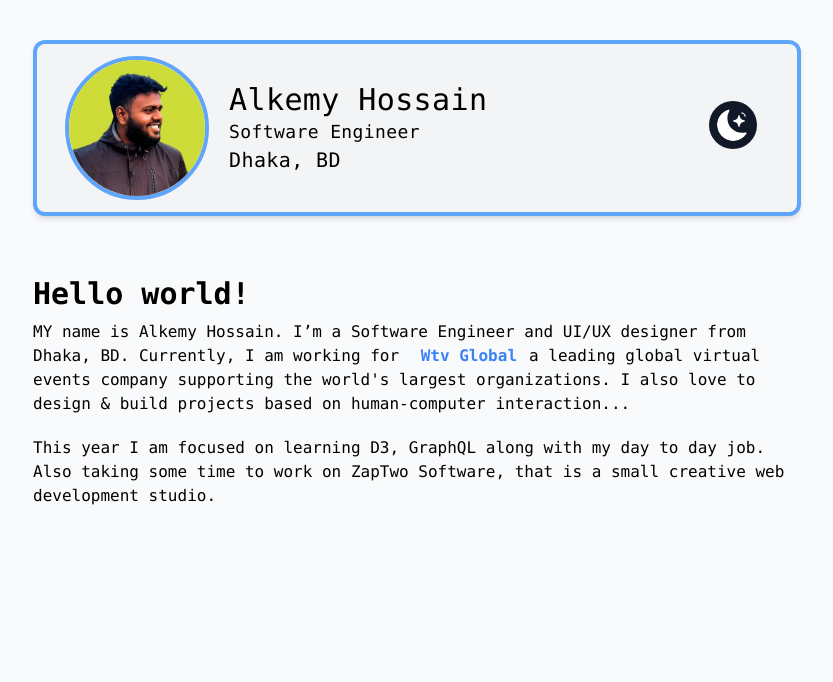
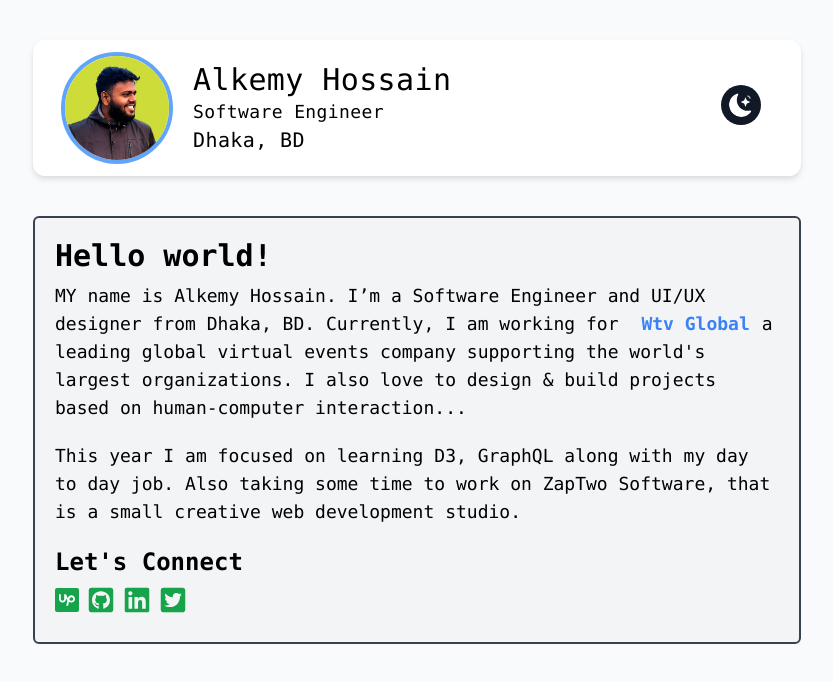
Before and after one commit to CsAlkemy/portfolio, a Gatsby site: page / in a window 1280 px wide. Shown: the whole page, without its empty margins (223-1056 px from the left). Built offline with nearby package versions, Linux system fonts and the light colour scheme; Gatsby itself is replaced by a stand-in of ours.

Commit message:
about section done

```diff
--- a/src/components/Home/About.js
+++ b/src/components/Home/About.js
@@ -1,24 +1,60 @@
 import React from "react"
 import Data from "../../data/Data.json"
+import { FaTwitterSquare, FaLinkedin, FaGithubSquare } from "react-icons/fa"
+import { SiUpwork } from "react-icons/si"
 
 const About = props => {
-  console.log(Data)
   return (
-    <div className="px-5 md:px-0 my-10  dark:bg-transparent dark:text-gray-50 py-5">
+    <div className="px-5 my-10 mx-3 md:mx-0 bg-gray-100  dark:bg-transparent border-2 border-gray-700 dark:text-gray-50 py-5 rounded-md">
       <div className="text-2xl md:text-3xl font-bold mb-2">
         {Data.about.title}
       </div>
-      <div className="text-justify md:text-left mb-5 text-sm md:text-base">
+
+      <div className="text-justify md:text-left mb-5 text-base md:text-lg">
         {Data.about.intro}{" "}
         <span className="text-blue-500 px-2 mx-1 font-bold hover:bg-cyan-500 hover:text-black">
-          <a href={Data.about.link} target="_blank">
+          <a href={Data.about.link} target="_blank" rel="noreferrer">
             {Data.about.company}
           </a>
         </span>
         {Data.about.aboutCompany}
       </div>
-      <div className="text-justify md:text-left text-sm md:text-base">
+
+      <div className="text-justify md:text-left text-base md:text-lg">
         {Data.about.plan}
+      </div>
+      <div>
+        <div className="text-2xl mt-5 font-bold">Let's Connect</div>
+        <div className="flex gap-x-2 items-center my-2">
+          <a
+            href="https://www.upwork.com/workwith/alkemyhossain"
+            target="_blank"
+            rel="noreferrer"
+          >
+            <SiUpwork className="h-6 w-6 text-white dark:text-gray-900 bg-green-600 px-1 rounded-sm" />
+          </a>
+          <a
+            href="https://github.com/CsAlkemy"
+            target="_blank"
+            rel="noreferrer"
+          >
+            <FaGithubSquare className="h-7 w-7 text-green-600 " />
+          </a>
+          <a
+            href="https://www.linkedin.com/in/aalkemy/"
+            target="_blank"
+            rel="noreferrer"
+          >
+            <FaLinkedin className="h-7 w-7 text-green-600 " />
+          </a>
+          <a
+            href="https://twitter.com/HossainAlkemy"
+            target="_blank"
+            rel="noreferrer"
+          >
+            <FaTwitterSquare className="h-7 w-7 text-green-600" />
+          </a>
+        </div>
       </div>
     </div>
   )
--- a/src/components/Home/ProfileCard.js
+++ b/src/components/Home/ProfileCard.js
@@ -8,12 +8,12 @@ const ProfileCard = () => {
   const [themeColor, setTheme] = useDarkMode()
   return (
     <>
-      <div className="dark:bg-black bg-gray-100 px-4 md:px-7 py-3 mx-3 md:mx-0 rounded-xl border-4 border-blue-400 shadow-md flex justify-between items-center">
+      <div className="dark:bg-black bg-white drop-shadow-md px-4 md:px-7 py-3 mx-3 md:mx-0 rounded-xl flex justify-between items-center">
         <div className="flex items-center gap-5">
           <img
             src={ProfileImage}
             alt="profile right face"
-            className="w-20 h-20 md:w-36 md:h-36 rounded-full object-cover object-center border-4 border-blue-400"
+            className="w-20 h-20 md:w-28 md:h-28 rounded-full object-cover object-center border-4 border-blue-400"
           />
           <div className="tracking-wide">
             <p className="dark:text-white text-xl md:text-3xl font-medium">
@@ -33,9 +33,9 @@ const ProfileCard = () => {
             className="cursor-pointer"
           >
             {themeColor === "dark" ? (
-              <BsFillMoonStarsFill className="bg-gray-900 h-9 w-9 md:h-12 md:w-12 text-white rounded-full p-2" />
+              <BsFillMoonStarsFill className="bg-gray-900 h-9 w-9 md:h-10 md:w-10 text-white rounded-full p-2" />
             ) : (
-              <MdOutlineWbSunny className="bg-white h-9 w-9 md:h-12 md:w-12 text-black rounded-full p-1" />
+              <MdOutlineWbSunny className="bg-white h-9 w-9 md:h-10 md:w-10 text-black rounded-full p-1" />
             )}
           </button>
         </div>
```
Also changed, not shown: src/images/upwork-tile.png (added), src/images/upwork-tile.svg (added).
